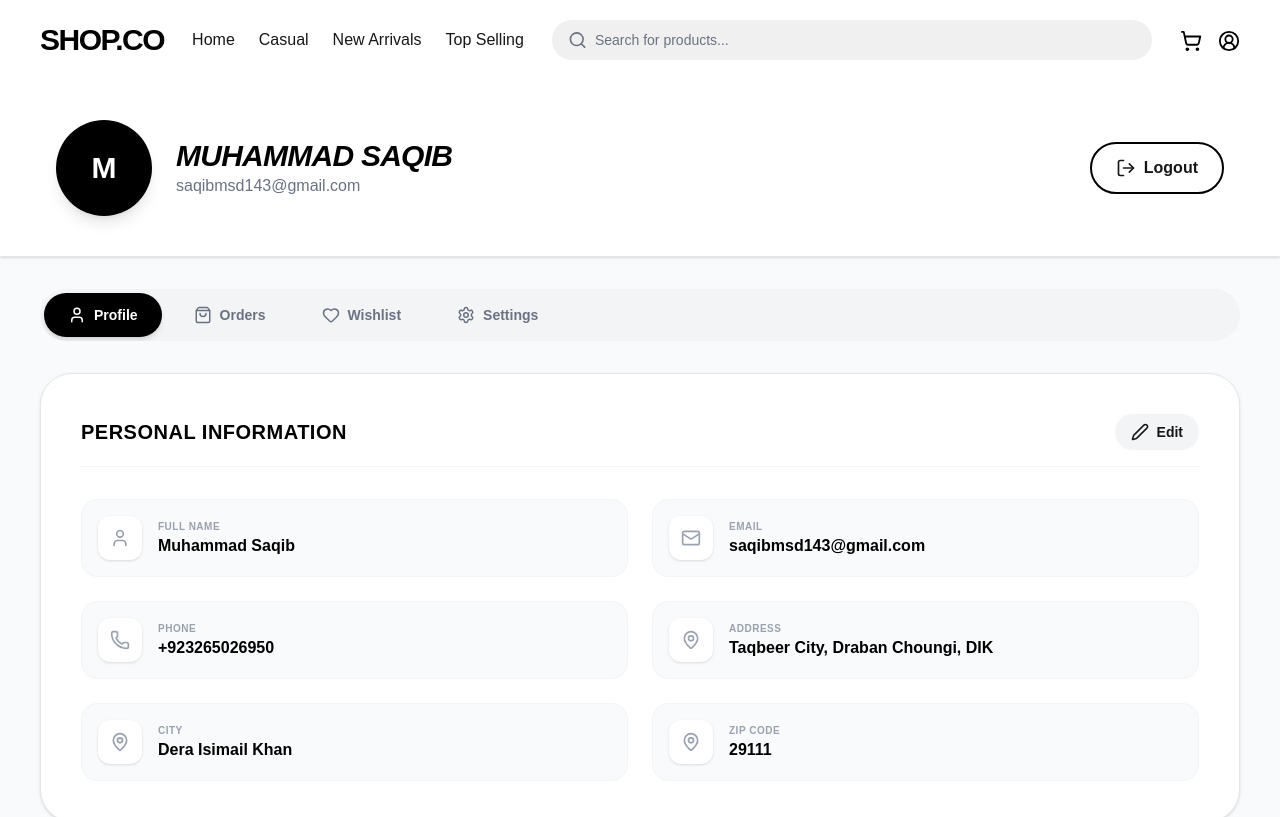
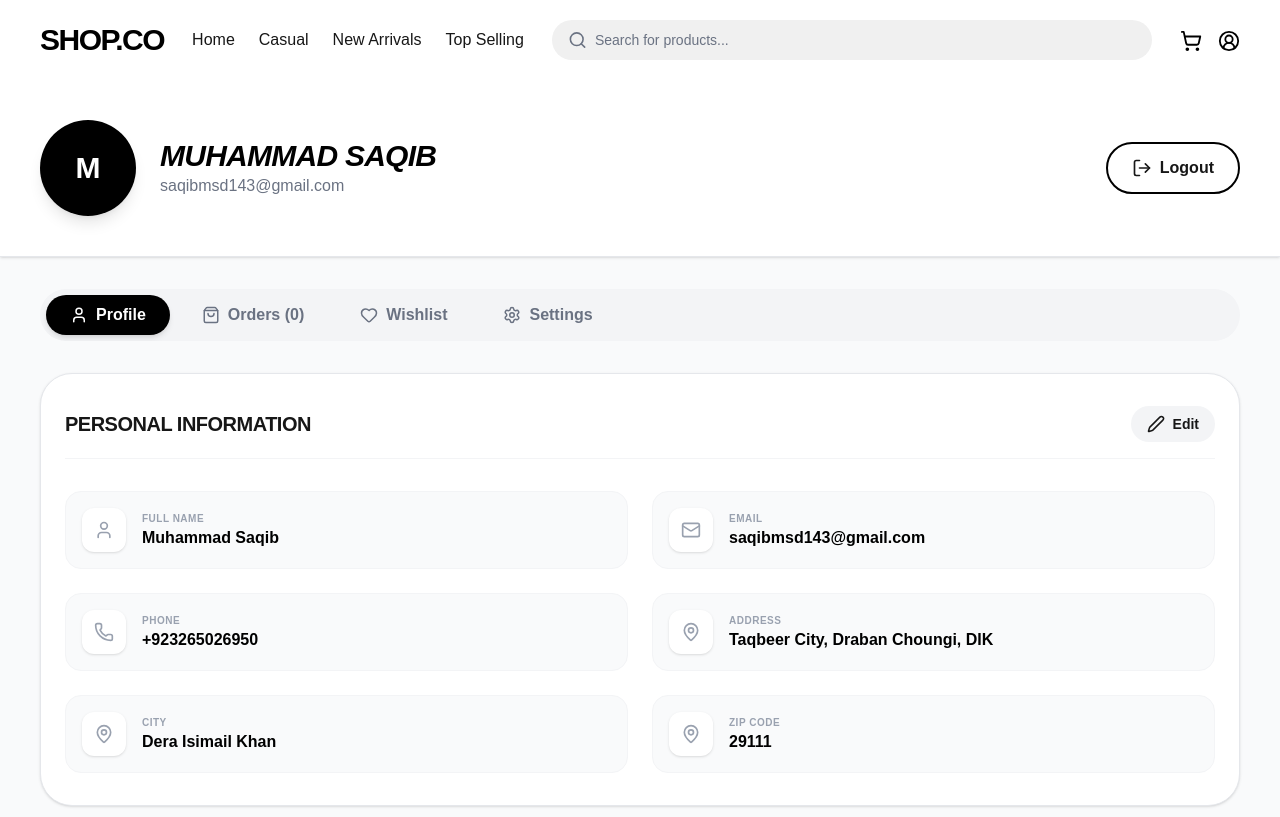
Before and after one commit to Saqibmsd/e_commerce, a Next.js app: page /profile in a window 1280 px wide. Shown: the top 817 px of the page. Built offline with nearby package versions, Linux system fonts and the light colour scheme.

Commit message:
responcive all, ubdate the profile also

```diff
--- a/app/components/common/Footer.jsx
+++ b/app/components/common/Footer.jsx
@@ -89,7 +89,7 @@ export default function Footer() {
       {/* Bottom bar */}
       <div className="border-t border-gray-200">
         <div className="container mx-auto px-4 lg:px-10 py-6 flex flex-col md:flex-row items-center justify-between gap-4">
-          <p className="text-sm">Shop.co © 2000–2023, All Rights Reserved</p>
+          <p className="text-sm">Shop.co © 2026, All Rights Reserved</p>
 
           {/* Payment icons using stylized badges */}
           <div className="flex items-center gap-2">
--- a/app/components/pages/home/Brands.jsx
+++ b/app/components/pages/home/Brands.jsx
@@ -19,7 +19,7 @@ const Brands = () => {
 
           {/* ZARA */}
           <div className="flex justify-center">
-            <h2 className="text-white text-s md:text-4xl lg:text-[44px] font-sans font-bold tracking-tighter">
+            <h2 className="text-white text-s md:text-3xl lg:text-[44px] font-sans font-bold tracking-tighter">
               ZARA
             </h2>
           </div>
--- a/app/components/pages/home/Browse.jsx
+++ b/app/components/pages/home/Browse.jsx
@@ -13,7 +13,7 @@ const Browse = () => {
       {/* Light grey rounded background container */}
       <div className="bg-[#F0F0F0] rounded-[20px] md:rounded-[40px] pt-10 pb-8 md:pt-16 md:pb-20 px-6 md:px-16">
 
-        <h2 className="text-3xl md:text-5xl font-black text-center mb-8 md:mb-16 uppercase tracking-tighter">
+        <h2 className="text-3xl md:text-5xl font-black text-center mb-10 md:mb-14 uppercase tracking-tighter">
           BROWSE BY DRESS STYLE
         </h2>
 
--- a/app/components/pages/home/Hero.jsx
+++ b/app/components/pages/home/Hero.jsx
@@ -16,7 +16,7 @@ const Hero = () => {
             style.
           </p>
           <Link href="/casual">
-            <button className="w-full sm:w-auto md:w-52 bg-black text-white py-3 sm:py-3 md:py-3 lg:py-4 px-8 sm:px-10 md:px-12 rounded-full font-medium cursor-pointer hover:bg-black/80 transition-all mb-8 sm:mb-10 md:mb-12 lg:mb-12 text-sm sm:text-base">
+            <button className="sm:w-auto md:w-52 bg-black text-white py-3 sm:py-3 md:py-3 lg:py-4 px-8 sm:px-10 md:px-12 rounded-full font-medium cursor-pointer hover:bg-black/80 transition-all mb-8 sm:mb-10 md:mb-12 lg:mb-12 text-sm sm:text-base">
               Shop Now
             </button>
           </Link>
--- a/app/components/pages/profile/ProfileDashboard.jsx
+++ b/app/components/pages/profile/ProfileDashboard.jsx
@@ -1,17 +1,25 @@
 "use client";
 
-import React, { useState, useContext } from "react";
+import React, { useState } from "react";
 import {
-  LogOut, User, Mail, Phone, MapPin, Edit2,
-  ShoppingBag, Heart, Settings, Clock
+  LogOut,
+  User,
+  Mail,
+  Phone,
+  MapPin,
+  Edit2,
+  ShoppingBag,
+  Heart,
+  Settings,
+  Clock,
 } from "lucide-react";
-import styles from "./profile.module.css";
-import { useCart } from '../../../context/CartContext';
+import { useCart } from "@/app/context/CartContext";
 
 const ProfileDashboard = () => {
   const { orders } = useCart();
   const [isEditing, setIsEditing] = useState(false);
   const [activeTab, setActiveTab] = useState("profile");
+
   const [profileData, setProfileData] = useState({
     name: "Muhammad Saqib",
     email: "saqibmsd143@gmail.com",
@@ -23,12 +31,6 @@ const ProfileDashboard = () => {
   });
 
   const [formData, setFormData] = useState(profileData);
-
-  const recentOrders = [
-    { id: "ORD-001", date: "2026-01-15", total: "$89.99", status: "Delivered", items: 2 },
-    { id: "ORD-002", date: "2025-01-10", total: "$125.50", status: "Delivered", items: 3 },
-    { id: "ORD-003", date: "2025-01-05", total: "$45.99", status: "Transit", items: 1 },
-  ];
 
   const handleInputChange = (e) => {
     const { name, value } = e.target;
@@ -46,75 +48,106 @@ const ProfileDashboard = () => {
   };
 
   return (
-    <div className={styles.profileContainer}>
-      <header className={styles.profileHeader}>
-        <div className={styles.headerContent}>
-          <div className={styles.avatarSection}>
-            <div className={styles.avatar}>{profileData.name.charAt(0)}</div>
-            <div className={styles.headerInfo}>
-              <h1 className={styles.userName}>{profileData.name}</h1>
-              <p className={styles.userEmail}>{profileData.email}</p>
+    <div className="min-h-screen bg-gray-50 pb-12">
+      <header className="bg-white border-b border-gray-200 shadow-sm px-4 lg:px-10 py-8 md:py-10">
+        <div className="mx-auto container flex flex-col md:flex-row justify-between items-center gap-6">
+          <div className="flex flex-col md:flex-row items-center gap-4 md:gap-6 text-center md:text-left">
+            <div className="w-20 h-20 md:w-24 md:h-24 bg-black text-white rounded-full flex items-center justify-center text-2xl md:text-3xl font-bold shadow-lg shrink-0">
+              {profileData.name.charAt(0)}
+            </div>
+            <div>
+              <h1 className="text-2xl md:text-3xl font-black uppercase italic tracking-tight text-black">
+                {profileData.name}
+              </h1>
+              <p className="text-gray-500 font-medium text-sm md:text-base">{profileData.email}</p>
             </div>
           </div>
-          <button className={styles.logoutBtn} onClick={() => console.log("Logging out...")}>
+          <button
+            className="flex items-center gap-2 px-6 py-3 border-2 border-black rounded-full font-bold hover:bg-black hover:text-white transition-all active:scale-95 text-sm md:text-base"
+            onClick={() => console.log("Logging out...")}
+          >
             <LogOut size={20} />
             <span>Logout</span>
           </button>
         </div>
       </header>
 
-      <nav className={styles.tabsContainer}>
+      {/* Navigation */}
+      <div className="mx-auto container px-4 lg:px-10 mt-8">
+        <nav className="flex items-center overflow-x-auto gap-1 md:gap-2 bg-gray-100 p-1.5 rounded-2xl md:rounded-full no-scrollbar">
           {[
             { id: "profile", icon: <User size={18} />, label: "Profile" },
-          { id: "orders", icon: <ShoppingBag size={18} />, label: "Orders" },
+            { id: "orders", icon: <ShoppingBag size={18} />, label: `Orders (${orders?.length || 0})` },
             { id: "wishlist", icon: <Heart size={18} />, label: "Wishlist" },
             { id: "settings", icon: <Settings size={18} />, label: "Settings" },
           ].map((tab) => (
             <button
               key={tab.id}
-            className={`${styles.tab} ${activeTab === tab.id ? styles.active : ""}`}
+              className={`flex items-center gap-2 px-6 py-2 rounded-full font-bold transition-all whitespace-nowrap ${
+                activeTab === tab.id
+                  ? "bg-black text-white shadow-md"
+                  : "text-gray-500 hover:bg-gray-200"
+              }`}
               onClick={() => setActiveTab(tab.id)}
             >
               {tab.icon} <span>{tab.label}</span>
             </button>
           ))}
         </nav>
+      </div>
 
-      <main className={styles.content}>
+      <main className="mx-auto container px-4 lg:px-10 mt-8">
         {activeTab === "profile" && (
-          <section className={styles.profileSection}>
-            <div className={styles.sectionHeader}>
-              <h2>Personal Information</h2>
-              <button className={styles.editBtn} onClick={() => setIsEditing(!isEditing)}>
+          <section className="bg-white rounded-[24px] md:rounded-[32px] border border-gray-200 px-6 py-8 shadow-sm">
+            <div className="flex justify-between items-center mb-8 pb-4 border-b border-gray-100">
+              <h2 className="text-xl font-bold uppercase tracking-tight">Personal Information</h2>
+              <button
+                className="flex items-center gap-2 text-sm font-bold bg-gray-100 px-4 py-2 rounded-full hover:bg-gray-200 transition-colors"
+                onClick={() => isEditing ? handleCancel() : setIsEditing(true)}
+              >
                 <Edit2 size={18} /> {isEditing ? "Cancel" : "Edit"}
               </button>
             </div>
 
             {!isEditing ? (
-              <div className={styles.profileGrid}>
-                <InfoCard icon={<User size={20}/>} label="Full Name" value={profileData.name} />
-                <InfoCard icon={<Mail size={20}/>} label="Email" value={profileData.email} />
-                <InfoCard icon={<Phone size={20}/>} label="Phone" value={profileData.phone} />
-                <InfoCard icon={<MapPin size={20}/>} label="Address" value={profileData.address} />
-                <InfoCard icon={<MapPin size={20}/>} label="City" value={profileData.city} />
-                <InfoCard icon={<MapPin size={20}/>} label="ZIP Code" value={profileData.zipCode} />
+              <div className="grid grid-cols-1 md:grid-cols-2 gap-4 lg:gap-6">
+                <InfoCard icon={<User size={20} />} label="Full Name" value={profileData.name} />
+                <InfoCard icon={<Mail size={20} />} label="Email" value={profileData.email} />
+                <InfoCard icon={<Phone size={20} />} label="Phone" value={profileData.phone} />
+                <InfoCard icon={<MapPin size={20} />} label="Address" value={profileData.address} />
+                <InfoCard icon={<MapPin size={20} />} label="City" value={profileData.city} />
+                <InfoCard icon={<MapPin size={20} />} label="ZIP Code" value={profileData.zipCode} />
               </div>
             ) : (
-              <form className={styles.formGrid}>
+              <form className="grid grid-cols-1 md:grid-cols-2 gap-4 lg:gap-6">
                 {Object.keys(formData).map((key) => (
-                  <div key={key} className={styles.formGroup}>
-                    <label className={styles.formLabel}>{key.replace(/([A-Z])/g, ' $1')}</label>
+                  <div key={key} className="flex flex-col gap-2">
+                    <label className="text-xs font-bold uppercase text-gray-500 px-1">
+                      {key.replace(/([A-Z])/g, " $1")}
+                    </label>
                     <input
                       name={key}
                       value={formData[key]}
                       onChange={handleInputChange}
-                      className={styles.formInput}
+                      className="w-full bg-gray-50 border border-gray-200 rounded-xl px-4 py-3 text-sm focus:outline-none focus:ring-2 focus:ring-black transition-all"
                     />
                   </div>
                 ))}
-                <div className={styles.formActions}>
-                  <button type="button" className={styles.saveBtn} onClick={handleSave}>Save Changes</button>
-                  <button type="button" className={styles.cancelBtn} onClick={handleCancel}>Cancel</button>
+                <div className="md:col-span-2 flex flex-col md:flex-row gap-3 md:gap-4 mt-6">
+                  <button
+                    type="button"
+                    className="w-full md:w-auto bg-black text-white px-8 py-3 rounded-full font-bold hover:opacity-90 transition-all"
+                    onClick={handleSave}
+                  >
+                    Save Changes
+                  </button>
+                  <button
+                    type="button"
+                    className="w-full md:w-auto bg-gray-100 text-gray-600 px-8 py-3 rounded-full font-bold hover:bg-gray-200 transition-all"
+                    onClick={handleCancel}
+                  >
+                    Cancel
+                  </button>
                 </div>
               </form>
             )}
@@ -122,12 +155,12 @@ const ProfileDashboard = () => {
         )}
 
         {activeTab === "orders" && (
-          <section className={styles.ordersSection}>
-            <h2>Your Orders</h2>
-            <div className="space-y-4 mt-6">
+          <section className="bg-white rounded-[24px] md:rounded-[32px] border border-gray-200 px-6 py-8 shadow-sm">
+            <h2 className="text-xl font-bold uppercase mb-6">Your Orders</h2>
+            <div className="space-y-6">
               {orders && orders.length > 0 ? (
-                orders.map((order, index) => (
-                  <div key={index} className={styles.orderCard}>
+                [...orders].reverse().map((order) => (
+                  <div key={order.id} className="py-6 px-2 border border-gray-100 rounded-[24px] bg-gray-50 hover:border-black/10 transition-all shadow-sm">
                     <div className="flex justify-between items-start mb-4">
                       <div>
                         <p className="font-black text-lg">Order #{order.id}</p>
@@ -135,68 +168,70 @@ const ProfileDashboard = () => {
                           <Clock size={12} /> {new Date(order.date).toLocaleDateString()}
                         </p>
                       </div>
-                      <span className={`${styles.status} ${styles.pending}`}>
-                        Pending
+                      <span className=" p-1 rounded-full text-xs font-bold bg-yellow-100 text-yellow-700 md:p-2 tracking-wide">
+                        {order.status || "Pending"}
                       </span>
                     </div>
 
-                    <div className="border-t border-gray-100 pt-4 mt-4">
-                      <p className="font-bold text-sm mb-3">Products Ordered:</p>
-                      <div className="space-y-2">
-                        {order.items && order.items.map((item, idx) => (
-                          <div key={idx} className="flex justify-between items-center bg-gray-50 p-2 rounded">
+                    <div className="border-t border-gray-200 pt-4 mt-4">
+                      <p className="font-bold text-sm mb-3 text-gray-500 uppercase tracking-tight">Items</p>
+                      <div className="space-y-3">
+                        {order.items?.map((item, idx) => (
+                          <div key={idx} className="flex justify-between items-center bg-white p-3 rounded-xl border border-gray-100">
+                            <div className="flex items-center gap-3">
+                               {item.image && <img src={item.image} alt="" className="w-10 h-10 rounded-lg object-cover" />}
                                <div>
-                              <p className="font-medium text-sm">{item.title}</p>
-                              <p className="text-xs text-gray-500">Size: {item.size} | Color: {item.color}</p>
+                                 <p className="font-bold text-sm">{item.title}</p>
+                                 <p className="text-[10px] text-gray-500 uppercase">{item.size} | {item.color}</p>
+                               </div>
                             </div>
                             <div className="text-right">
-                              <p className="text-sm font-bold">${item.price}</p>
-                              <p className="text-xs text-gray-500">Qty: {item.quantity}</p>
+                              <p className="text-sm font-black">${item.price}</p>
+                              <p className="text-[10px] font-bold text-gray-400">Qty: {item.quantity}</p>
                             </div>
                           </div>
                         ))}
                       </div>
                     </div>
 
-                    <div className="grid grid-cols-3 gap-4 border-t border-gray-100 pt-4 mt-4">
+                    <div className="grid grid-cols-1 sm:grid-cols-3 gap-4 border-t border-gray-200 pt-4 mt-4">
                       <div>
-                        <p className={styles.label}>Total Items</p>
-                        <p className={styles.value}>{order.items ? order.items.length : 0}</p>
+                        <p className="text-[10px] uppercase font-bold text-gray-400 tracking-wider">Address</p>
+                        <p className="text-xs font-bold text-black truncate">{order.address}</p>
                       </div>
-                      <div>
-                        <p className={styles.label}>Total Price</p>
-                        <p className={styles.value}>${order.total}</p>
+                      <div className="sm:text-center">
+                        <p className="text-[10px] uppercase font-bold text-gray-400 tracking-wider">Method</p>
+                        <p className="text-xs font-bold text-black uppercase">{order.paymentMethod}</p>
                       </div>
-                      <div>
-                        <p className={styles.label}>Status</p>
-                        <p className={styles.value}>Pending</p>
+                      <div className="sm:text-right">
+                        <p className="text-[10px] uppercase font-bold text-gray-400 tracking-wider">Grand Total</p>
+                        <p className="font-black text-black text-lg">${order.total}</p>
                       </div>
                     </div>
                   </div>
                 ))
               ) : (
-                <div className="text-center py-12">
+                <div className="text-center py-20 bg-gray-50 rounded-3xl border-2 border-dashed border-gray-200">
                   <ShoppingBag size={48} className="mx-auto text-gray-200 mb-4" />
-                  <p className="font-bold text-gray-400">No orders yet</p>
+                  <p className="font-bold text-gray-400">No orders found in your history.</p>
                 </div>
               )}
             </div>
           </section>
         )}
 
+        {/* Wishlist & Settings */}
         {activeTab === "wishlist" && (
-          <section className={styles.wishlistSection}>
-            <div className="text-center py-12">
+          <section className="bg-white rounded-[24px] md:rounded-[32px] border border-gray-200 py-12 shadow-sm text-center">
             <Heart size={48} className="mx-auto text-gray-200 mb-4" />
             <p className="font-bold text-gray-400">Your wishlist is empty</p>
-            </div>
           </section>
         )}
 
         {activeTab === "settings" && (
-          <section className={styles.settingsSection}>
-            <h2>Settings</h2>
-            <div className="space-y-4 mt-6">
+          <section className="bg-white rounded-[24px] md:rounded-[32px] border border-gray-200 px-6 py-8 shadow-sm">
+            <h2 className="text-xl font-bold uppercase mb-6">Settings</h2>
+            <div className="space-y-4">
               <SettingItem title="Password" desc="Change your account password" btnText="Change" />
               <SettingItem title="Notifications" desc="Manage email preferences" btnText="Manage" />
               <SettingItem title="Danger Zone" desc="Permanently delete account" btnText="Delete" danger />
@@ -208,24 +243,30 @@ const ProfileDashboard = () => {
   );
 };
 
-// Helper Components for cleaner JSX
+// Internal Sub-components
 const InfoCard = ({ icon, label, value }) => (
-  <div className={styles.infoCard}>
-    <div className={styles.infoIcon}>{icon}</div>
-    <div className={styles.infoContent}>
-      <p className={styles.label}>{label}</p>
-      <p className={styles.value}>{value}</p>
+  <div className="flex items-center gap-3 md:gap-4 p-4 bg-gray-50 rounded-2xl border border-gray-100 hover:border-black transition-all">
+    <div className="p-3 bg-white rounded-xl shadow-sm text-gray-400 shrink-0">{icon}</div>
+    <div className="flex-1 min-w-0">
+      <p className="text-[10px] uppercase font-bold text-gray-400 tracking-wider">{label}</p>
+      <p className="font-bold text-black truncate">{value}</p>
     </div>
   </div>
 );
 
 const SettingItem = ({ title, desc, btnText, danger }) => (
-  <div className={styles.settingCard}>
+  <div className="flex flex-col sm:flex-row justify-between items-start sm:items-center p-5 md:p-6 bg-gray-50 border border-gray-100 rounded-[24px] gap-4">
     <div>
       <h3 className="font-bold">{title}</h3>
       <p className="text-sm text-gray-500">{desc}</p>
     </div>
-    <button className={danger ? styles.settingBtnDanger : styles.settingBtn}>{btnText}</button>
+    <button className={`px-6 py-2 rounded-full font-bold text-sm transition-all ${
+      danger
+        ? "bg-red-50 text-red-600 hover:bg-red-600 hover:text-white"
+        : "bg-white border border-gray-200 hover:bg-black hover:text-white"
+    }`}>
+      {btnText}
+    </button>
   </div>
 );
 
--- a/app/components/pages/profile/profile.module.css
+++ /dev/null
@@ -1,147 +0,0 @@
-/* Update this path to match your project root exactly */
-@reference "../../../globals.css";
-
-.profileContainer {
-    @apply min-h-screen bg-gray-50 pb-12;
-}
-
-.profileHeader {
-    @apply bg-white border-b border-gray-200 shadow-sm;
-}
-
-/* Responsive Header Content */
-.headerContent {
-    @apply max-w-[1200px] mx-auto px-4 py-8 md:py-10 flex flex-col md:flex-row justify-between items-center gap-6;
-}
-
-/* Avatar Section: Transitions from centered stack to horizontal row */
-.avatarSection {
-    @apply flex flex-col md:flex-row items-center gap-4 md:gap-6 text-center md:text-left;
-}
-
-.avatar {
-    @apply w-20 h-20 md:w-24 md:h-24 bg-black text-white rounded-full flex items-center justify-center text-2xl md:text-3xl font-bold shadow-lg shrink-0;
-}
-
-.userName {
-    @apply text-2xl md:text-3xl font-black uppercase italic tracking-tight text-black;
-}
-
-.userEmail {
-    @apply text-gray-500 font-medium text-sm md:text-base;
-}
-
-.logoutBtn {
-    @apply flex items-center gap-2 px-6 py-3 border-2 border-black rounded-full font-bold hover:bg-black hover:text-white transition-all active:scale-95 text-sm md:text-base;
-}
-
-/* Tabs: Full width on tablet, auto-width on desktop */
-.tabsContainer {
-    @apply max-w-[1200px] mx-auto mt-6 md:mt-8 flex overflow-x-auto gap-1 md:gap-2 bg-gray-100 p-1 rounded-2xl md:rounded-full;
-    scrollbar-width: none; /* Firefox */
-    -ms-overflow-style: none; /* IE/Edge */
-}
-
-.tabsContainer::-webkit-scrollbar {
-    display: none; /* Chrome, Safari, Opera */
-}
-
-.tab {
-    @apply flex items-center justify-center gap-2 px-4 md:px-6 py-3 rounded-full text-xs md:text-sm font-bold whitespace-nowrap transition-all flex-1 md:flex-none text-gray-500 hover:bg-gray-200 cursor-pointer;
-}
-
-.active {
-    @apply bg-black text-white shadow-md;
-}
-
-/* Content Sections */
-.content {
-    @apply max-w-[1200px] mx-auto px-4 md:px-0 mt-8;
-}
-
-.profileSection, .ordersSection, .wishlistSection, .settingsSection {
-    @apply bg-white rounded-[24px] md:rounded-[32px] border border-gray-200 p-5 md:p-8 lg:p-10 shadow-sm;
-}
-
-.sectionHeader {
-    @apply flex justify-between items-center mb-8 pb-4 border-b border-gray-100;
-}
-
-.sectionHeader h2 {
-    @apply text-xl font-black uppercase tracking-wide text-black;
-}
-
-/* Grid Logic for 768px (2 cols) vs Mobile (1 col) */
-.profileGrid, .formGrid, .settingsGrid {
-    @apply grid grid-cols-1 md:grid-cols-2 gap-4 lg:gap-6;
-}
-
-.infoCard {
-    @apply flex items-center gap-3 md:gap-4 p-4 bg-gray-50 rounded-2xl border border-gray-100 hover:border-black transition-all;
-}
-
-.infoIcon {
-    @apply p-3 bg-white rounded-xl shadow-sm text-gray-400 shrink-0;
-}
-
-.label {
-    @apply text-[10px] uppercase font-bold text-gray-400 tracking-wider;
-}
-
-.value {
-    @apply font-bold text-black break-all;
-}
-
-.editBtn {
-    @apply flex items-center gap-2 text-sm font-bold bg-gray-100 px-4 py-2 rounded-full hover:bg-gray-200 transition-colors;
-}
-
-/* Forms and Inputs */
-.formGroup {
-    @apply flex flex-col gap-2;
-}
-
-.formLabel {
-    @apply text-xs font-bold uppercase text-gray-500 px-1;
-}
-
-.formInput {
-    @apply w-full bg-gray-50 border border-gray-200 rounded-xl px-4 py-3 text-sm focus:outline-none focus:ring-2 focus:ring-black transition-all;
-}
-
-.formActions {
-    @apply md:col-span-2 flex flex-col md:flex-row gap-3 md:gap-4 mt-6;
-}
-
-.saveBtn {
-    @apply w-full md:w-auto bg-black text-white px-8 py-3 rounded-full font-bold hover:bg-gray-800 transition-all;
-}
-
-.cancelBtn {
-    @apply w-full md:w-auto bg-gray-100 text-gray-600 px-8 py-3 rounded-full font-bold hover:bg-gray-200 transition-all;
-}
-
-/* Settings Cards */
-.settingCard {
-    @apply flex flex-col sm:flex-row justify-between items-start sm:items-center p-5 md:p-6 bg-gray-50 border border-gray-100 rounded-[24px] gap-4;
-}
-
-.settingBtn {
-    @apply whitespace-nowrap px-6 py-2.5 rounded-full text-xs font-bold bg-white border border-gray-200 hover:bg-black hover:text-white transition-all;
-}
-
-.settingBtnDanger {
-    @apply whitespace-nowrap px-6 py-2.5 rounded-full text-xs font-bold bg-red-50 text-red-600 hover:bg-red-600 hover:text-white transition-all;
-}
-
-/* Order/Status Badges */
-.orderCard {
-    @apply py-4 px-2 border border-gray-100 rounded-[24px] bg-gray-50 hover:border-black/10 transition-all mb-4;
-}
-
-.status {
-    @apply px-4 py-1.5 rounded-full text-xs font-bold capitalize;
-}
-
-.delivered { @apply bg-green-100 text-green-600; }
-.transit { @apply bg-blue-100 text-blue-600; }
```
Also changed, not shown: app/components/pages/home/NewArrivals.jsx (+9 -7 lines), app/components/pages/home/TopSellings.jsx (+14 -9 lines). Lines whose indentation alone changed are shown as unchanged.
